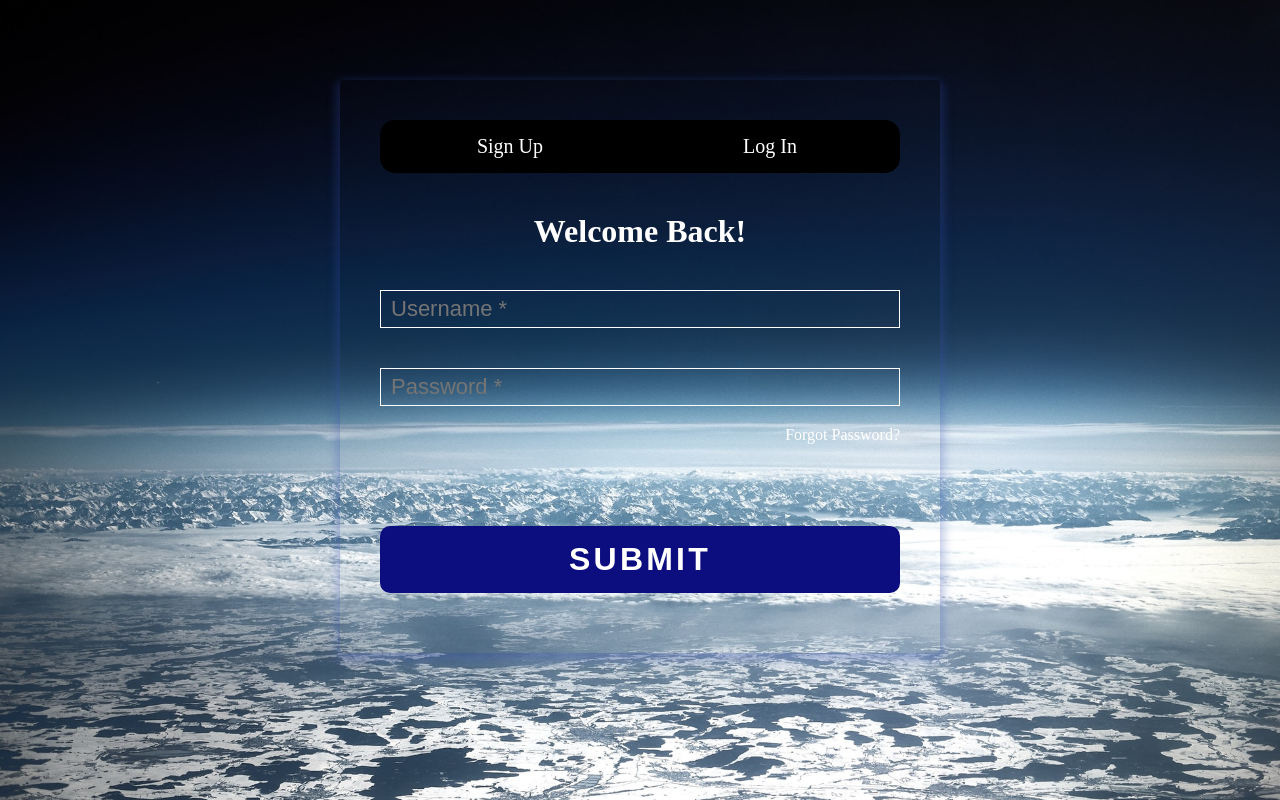
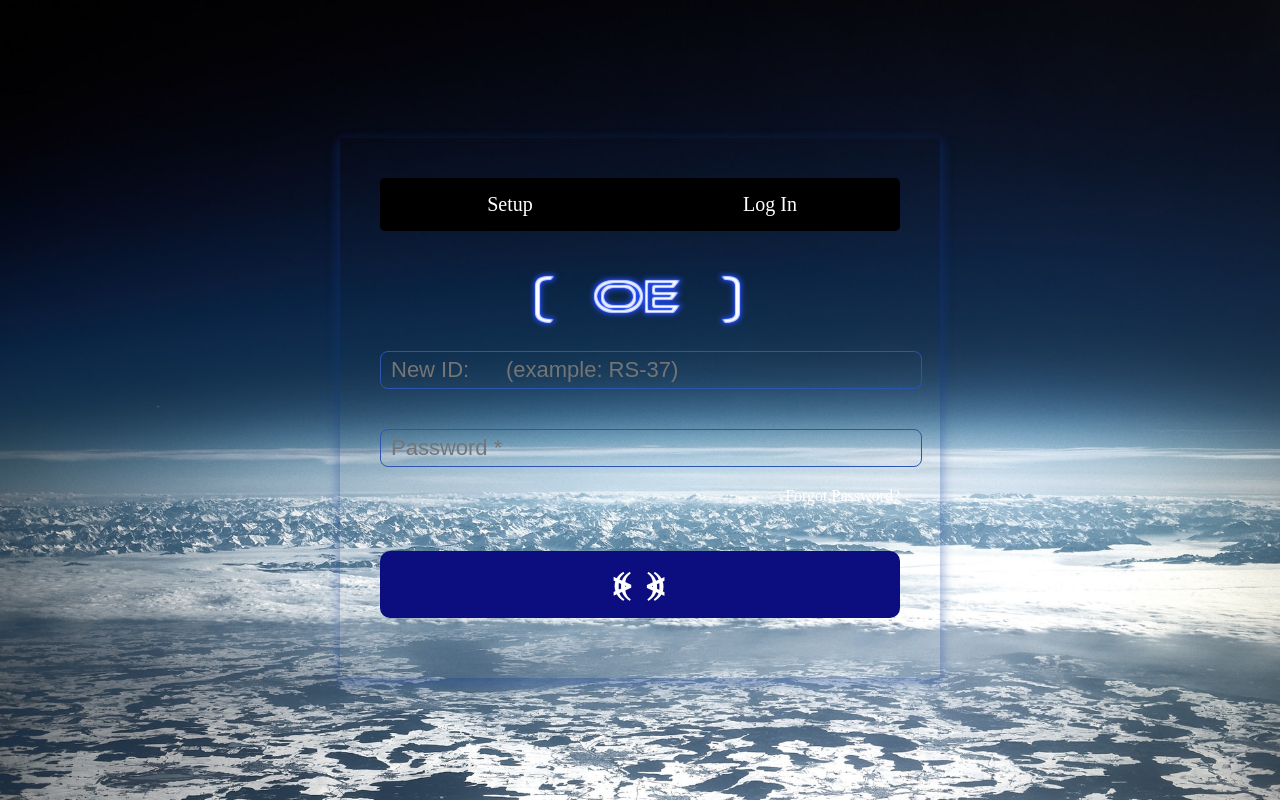
Before and after one commit to Trey777/lunarescape, a PHP site: page / in a window 1280 px wide. Run offline with PHP 8.4, Linux system fonts and the light colour scheme; data that the repository does not hold is empty.

Commit message:
NearFinished

```diff
--- a/Escape/css/style.css
+++ b/Escape/css/style.css
@@ -1,5 +1,4 @@
 *{
-	box-sizing: border-box;
 	margin: 0px;
 	padding: 0px;
 }
@@ -13,15 +12,16 @@
 	color: #0C0D7E;
 }
 .form{
+	box-sizing: border-box;
 	padding: 40px;
 	max-width: 600px;
 	margin: 40px auto;
 	border-radius: 4px;
-	box-shadow: 0 4px 10px 4px rgba(54, 81, 178, 0.3);
+	box-shadow: 0 4px 10px 4px rgba(16,60,152, 0.3);
 	transition: .5s ease;
 }
 .form:hover{
-	box-shadow: 0px 0px 40px 16px rgba(42, 25, 150, 1.00);
+	box-shadow: 0px 0px 40px 16px rgba(12,45,114, 1.00);
 }
 .tab-group {
 	list-style: none;
@@ -34,6 +34,7 @@
 	clear: both;
 }
 .tab-group li a{
+	box-sizing: border-box;
 	display: block;
 	text-decoration: none;
 	padding: 15px;
@@ -67,14 +68,17 @@
 	padding: 5px 10px;
 	background: none;
 	background-image: none;
-	border: 1px solid #fff;
+	border: 1px solid #2A56B2;
 	color: #fff;
-	border-radius: 0;
 	transition: border-color .25s ease, box-shadow .25s ease;
+	border-radius: 8px;
 }
 input:focus{
 	outline: 0;
-	border-color: #000;
+	border-color: transparent;
+	border-radius: 8px;
+	transition: border-color .25s ease, box-shadow .25s ease;
+	box-shadow: 0px 0px 10px 5px rgba(71,110,193, 1.00);
 }
 .field-wrap{
 	position: relative;
@@ -121,7 +125,6 @@
 body{
 background-image:url(../images/space.jpeg);
 background-repeat: no-repeat;
-background-position: 50% 15%;
 background-size: cover;
 margin-top: 80px;
 }
@@ -133,27 +136,47 @@
 #signUp{
 display: none;
 }
-#errorBox{
-	display:none;
-	display:block;
+#errorBoxOne, #errorBoxTwo, #errorBoxThree, #errorBoxFour {
+	font-family: monospace;
 	height: 50px;
-	width: 80%;
+	width: 50px;
+	border: 4pt solid magenta;
 	color: red;
 	text-decoration: underline;
 	font-weight: bold;
-	text-align:center;
-	margin: 0 auto;
 	padding-top:8px;
 	font-family: monospace;
 	font-size: 25px;
 }
+#messageBox{
+	position: relative;
+	display:flex;
+	justify-content: space-between;
+}
 #mainForm{
 }
 #loginButton{
-	border-top-right-radius:15px;
-	border-bottom-right-radius:15px;
+	border-top-right-radius:5px;
+	border-bottom-right-radius:5px;
 }
 #signupButton{
-	border-top-left-radius:15px;
-	border-bottom-left-radius:15px;
+	border-top-left-radius:5px;
+	border-bottom-left-radius:5px;
 }
+.required::-webkit-input-placeholder:after {
+    content: " *";
+    color: red;
+}
+
+.required:-moz-placeholder:after {
+    content: " *";
+    color: red;
+}
+
+.required:-ms-input-placeholder:after {
+    content: " *";
+    color: red;
+}
+.OEpic{
+	margin-left: 150px;
+}
--- a/Escape/index.php
+++ b/Escape/index.php
@@ -7,25 +7,27 @@
 mysqli_select_db($conn, 'DatabaseOne') or die("Error, Unable to access DATABASE!!!");
 
 
+// ***### This portion of code is used to create members accounts ###***
 
 if(isset($_POST['signupSubmit'])){
-
-
+	header("Refresh: 4; url=index.php#login", true, 303);
 
 	$firstName = $_POST['firstName'];
-$firstName = mysqli_real_escape_string($conn, $firstName);
-$firstName = stripslashes($firstName);
+	$firstName = stripslashes($firstName); //security procedure (Probably not needed);
+	$firstName = mysqli_real_escape_string($conn, $firstName); //Security Procedure
 
 
 	$lastName = $_POST['lastName'];
+	$lastName = stripslashes($lastName);
 	$lastName = mysqli_real_escape_string($conn, $lastName);
-$lastName = stripslashes($lastName);
+
+    $nameArr = array($firstName, $lastName);
+	$newName = substr($nameArr, 0, 1);
 
 
 	$userName = $_POST['userName'];
+	$userName = stripslashes($lastName);
 	$userName = mysqli_real_escape_string($conn, $userName);
-$userName = stripslashes($userName);
-
 
 	$userPass = $_POST['userPass'];
 	$userPass = mysqli_real_escape_string($conn, $userPass);
@@ -36,16 +38,22 @@
 	mysqli_query($conn, $query);
 
 if(mysqli_affected_rows($conn) == 1){
-	$msg = "I think it worked";
+	header("Refresh: 4; url=index.php#login", true, 303);
+	$msg = "I think it worked...";
 }
 else{
-	$msg = "I dont think it worked";
+	//$msg = "I dont think it worked...";
 }
 }
 
+// ***### This portion of code is used to verify/grant access to current members ###***
 
 	if(isset($_POST['loginSubmit'])){
+
 	$user = $_POST['userLogin'];
+	$user = stripslashes($user); //security procedure (Probably not needed);
+	$user = mysqli_real_escape_string($conn, $user); //Security procedure
+
 	$pass = $_POST['passwordLogin'];
 
 	$query = "SELECT * FROM members WHERE user = '$user'";
@@ -58,24 +66,20 @@
 		if(password_verify($pass, $row['pswd'])){
 
 
-		$msg = "Initializing Successful Access.";
+		$msg = "<span style='color:green; font-weight:bold;'>Initializing Successful Access.</span>";
 		header("Refresh: 5; url=welcomepage.php", true, 303);
 
 		}
 		else{
-			$msg = "Incorrect Password";
-		}
-	}
-	else{
-		$msg = "Incorrect Username";
+			$msg = "<h1>Incorrect Password</h1>";
 	}
 
 	}
-else {
+	else{
+		$msg = "<h1>Incorrect Username</h1>";
 	}
 
-
-
+}
 
 ?>
 
@@ -83,7 +87,7 @@
 <html lang="en">
 
 <head>
-<title>Lunar Escape</title>
+<title>Initiative Z-OE45-29C</title>
 <meta charset="UTF-8">
 <meta name="keywords" content=""/>
 <link href="css/style.css" rel="stylesheet"/>
@@ -94,19 +98,21 @@
 </head>
 
 <body>
+<div id="messagePrompts">$msg</div>
 <div class="form" id="mainForm">
 	<ul class='tab-group'>
-		<li class='tab active'><a href='#signup' id='signupButton'onclick='signUpFunction()'>Sign Up</a><li>
-		<li class='tab'><a href='#login' id='loginButton' onclick='loginFunction()'>Log In</a></li>
+		<li class='tab active'><a href='#signup' id='signupButton'onclick='highlightSignup()'>Setup</a><li>
+		<li class='tab'><a href='#login' id='loginButton' onclick='highlightLogin()'>Log In</a></li>
 	</ul>
 	<div class='tab-content'>
 		<div id='signUp'>
-		<h1>Sign Up for Free</h1>
+		<h1></h1>
 
 		<form method="POST"  action="" id="mainform">
 	<div class='top-row'>
+		<img src="images/logo.png" class="OEpic"/></br></br>
 		<div class='field-wrap'>
-			<input type='text' name='firstName' id='firstName' placeholder='First Name'required autocomplete='off'/>
+			<input type='text' name='firstName' id='firstName' class='required' placeholder='First Name'required autocomplete='off'/>
 		</div>
 
 		<div class='field-wrap'>
@@ -114,48 +120,46 @@
 		</div>
 	</div>
 
-	<div class='field-wrap'>
-		<input type='text' name='userName' id='userName' placeholder='Username'required autocomplete='off'/>
-	</div>
 
 	<div class='field-wrap'>
 		<input type='password' name='userPass' placeholder='Password' id='userPass' required />
 	</div>
+	</br></br>
+	<button  type='submit' id='signupSubmit' name='signupSubmit' class='button button-block'>
+			<span style='color: red;'>-</span>MERGE<span style='color: red;'>-</button>
+</form>
 
-	<input type='submit' id='signupSubmit' name='signupSubmit' class='button button-block'/></button>
-</form>
 </div>
 
 <div id="login">
-	<h1>Welcome Back!</h1>
+<h1><?php echo $newName ?></h1>
+	<p>
 	<form method='POST' action="<?php echo $_SERVER['PHP_SELF']; ?>">
-
+		<img src="images/logo.png" class="OEpic"/></br></br>
 		<div class='field-wrap'>
-			<input type='text' name='userLogin' id='userLogin' required autocomplete='off' placeholder="Username *"/>
-		</div>
-
-
-		<div class='field-wrap' style='display:none'>
-			<input type='password' name='passwordLogin' id='passwordLogin' required autocomplete='off' placeholder='&nbsp; j'/>
+			<input type='text' name='userLogin' id='userLogin' class='required' required autocomplete='off' placeholder="New ID:      (example: RS-37)"/>
 		</div>
 
 
 		<div class='field-wrap'>
-			<input type='password' name='passwordLogin' id='passwordLogin' required autocomplete='off' placeholder="Password *" />
+			<input type='password' name='passwordLogin' id='passwordLogin' class='required' required autocomplete='off' placeholder="Password *" />
 		</div>
 		<p class='forgot'><a href='#'>Forgot Password?</a></p>
 
-		</br></br></br></br>  <!-- had to be done because my height changes to form completely altered outlook for some reason. -->
+		</br></br>  <!-- had to be done because my height changes to form completely altered outlook for some reason. -->
 
-		<input type='submit' class='button button-block' id='loginSubmit' name='loginSubmit'/></button>
+		<button type='submit' class='button button-block' id='loginSubmit' name='loginSubmit'/>⦕ ⦖</button>
 	</div>
 </div>
 
 	</form>
 
-<p id="errorBox"><span style='color:red'><?php echo $msg ?></span></p>
-<script src="https://code.jquery.com/jquery-1.12.4.min.js"></script>
+
+
 <script src='js/scripts.js'>
+
+}
+
 </script>
 </body>
 </html>
--- a/Escape/js/scripts.js
+++ b/Escape/js/scripts.js
@@ -3,16 +3,17 @@
 	const loginButton = document.getElementById('loginButton');
 	const signUp = document.getElementById('signUp');
 	const login = document.getElementById('login');
+	const errorBox = document.getElementById('errorBox');
 
-function signUpFunction(){
+function highlightSignup(){
 
 	signUp.style.display='block';
 	login.style.display='none';
 	signupButton.style.backgroundColor='#2E2FB2';
 	loginButton.style.backgroundColor='black';
 
-}
-function loginFunction(){
+} // !!!NOTE!!! FIX LOGIN not being SELECTED on page start
+function highlightLogin(){
 	login.style.display ='initial';
 	signUp.style.display='none';
 	loginButton.style.backgroundColor='#2E2FB2';
@@ -21,8 +22,16 @@
 }
 
 
-        $(document).ready(function(){
-            $('#errorBox').fadeIn('slow', function(){
-               $('#errorBox').delay(5000).fadeOut();
-            });
-        });
+
+// 		####!!!!SCRAPPED!!!!  WILL LOOK INTO MORE LATER
+//
+	// Jquery.  Just to get the fade effects to work properly
+// 		with temporary div's / prompts.
+//
+//        function invalidPass(){
+//            $('#errorBox').fadeIn('slow', function(){
+//               $('#errorBox').delay(5000).fadeOut();
+//            });
+//			alert("poot!");
+//
+ //       };
```
Also changed, not shown: Escape/images/logo.png (added), 6 other files. Lines whose indentation alone changed are shown as unchanged.
